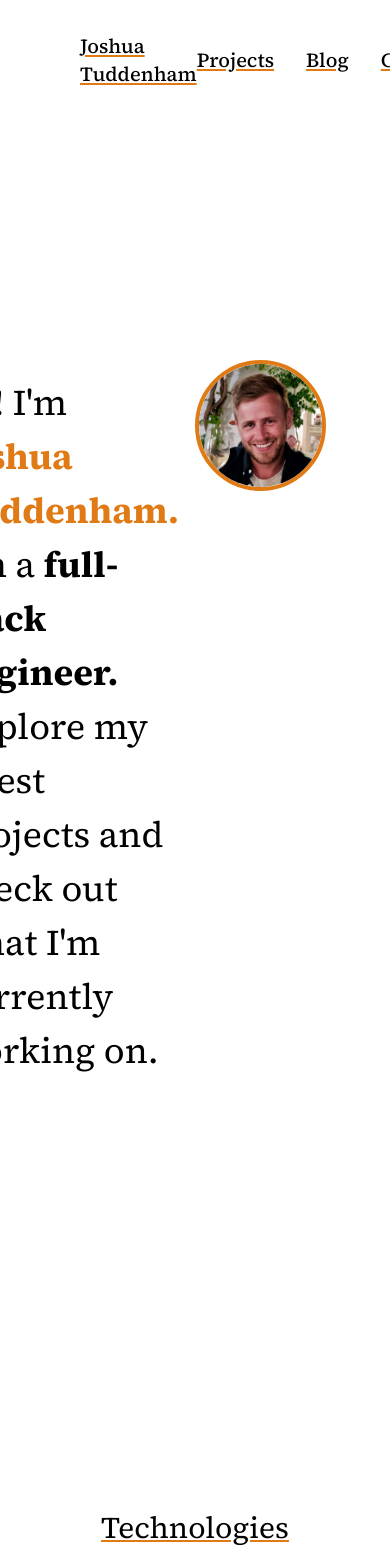
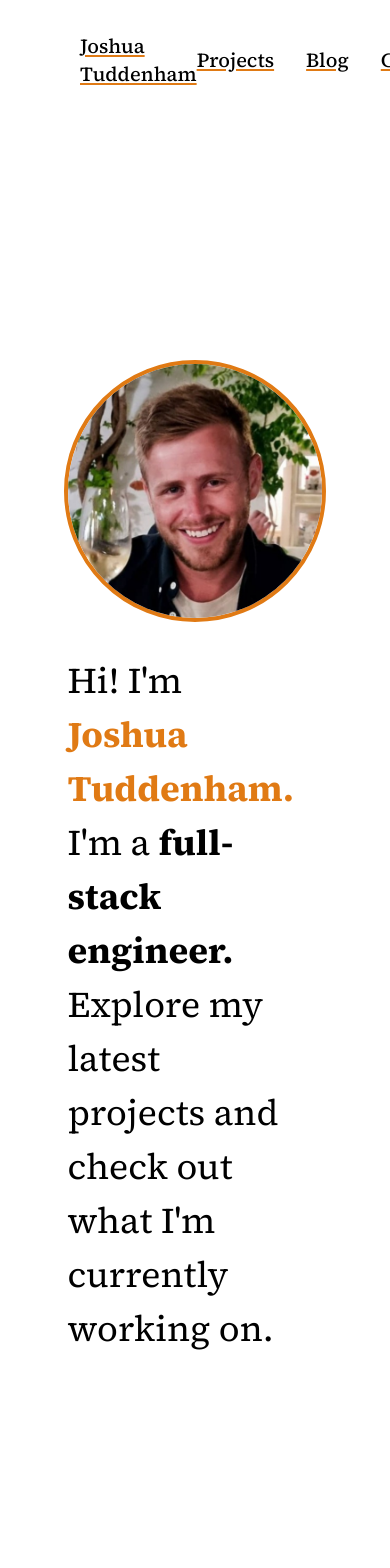
Before and after one commit to joshuaisaact/portfolio-next, a Next.js app: page / in a window 390 px wide. Shown: the top 1568 px of the page. Built offline with nearby package versions, Linux system fonts and the light colour scheme; no server answers.

Commit message:
feat: made responsive

```diff
--- a/app/components/sections/AboutMe.tsx
+++ b/app/components/sections/AboutMe.tsx
@@ -28,7 +28,9 @@ export function AboutMe() {
   };
 
   return (
-    <section className="grid grid-cols-2 justify-center justify-items-end py-60 mx-12">
+    <section className="grid grid-cols-1 lg:grid-cols-2 justify-center justify-items-end py-60 mx-12">
+    <div className="order-2 lg:order-1 p-4">
+
     <p className="p-4 text-4xl dark:text-gray-200 leading-normal">
       <span className={`fade-in delay-1`}>{`Hi! `}</span>
       <span className={`fade-in delay-2`}>{`I'm `}</span>
@@ -39,6 +41,9 @@ export function AboutMe() {
       <span className={`fade-in delay-3`}><b>{`full-stack engineer.`}</b></span>
       <span className={`fade-in delay-4`}>{` Explore my latest projects and check out what I'm currently working on.`}</span>
     </p>
+    </div>
+    <div className="order-1 lg:order-2 flex justify-center">
+
       <Image
         src="/media/profile-picture.jpg"
         alt="picture of Josh Tuddenham"
@@ -48,6 +53,7 @@ export function AboutMe() {
         onClick={cycleColor}
         priority
       />
+         </div>
     </section>
   );
 }
--- a/app/components/sections/Blog.tsx
+++ b/app/components/sections/Blog.tsx
@@ -36,7 +36,7 @@ export function Blog() {
         Blog
       </h2>
 
-      <div className="blog-grid grid grid-cols-2 gap-20 mx-auto w-4/5 mt-6">
+      <div className="blog-grid grid grid-cols-1 lg:grid-cols-2 gap-20 mx-auto w-4/5 mt-6">
         {posts.map((post, index) => (
           <div key={index} className="blog-card flex flex-col">
             <Image
--- a/app/components/sections/Projects.tsx
+++ b/app/components/sections/Projects.tsx
@@ -65,7 +65,7 @@ export function Projects() {
 
       <div
         ref={projectsRef}
-        className="grid grid-cols-2 gap-20 mx-auto w-4/5 mt-6"
+        className="grid grid-cols-1 lg:grid-cols-2 gap-20 mx-auto w-4/5 mt-6"
       >
         {PROJECTS.map((project, index) => (
           <div
```
